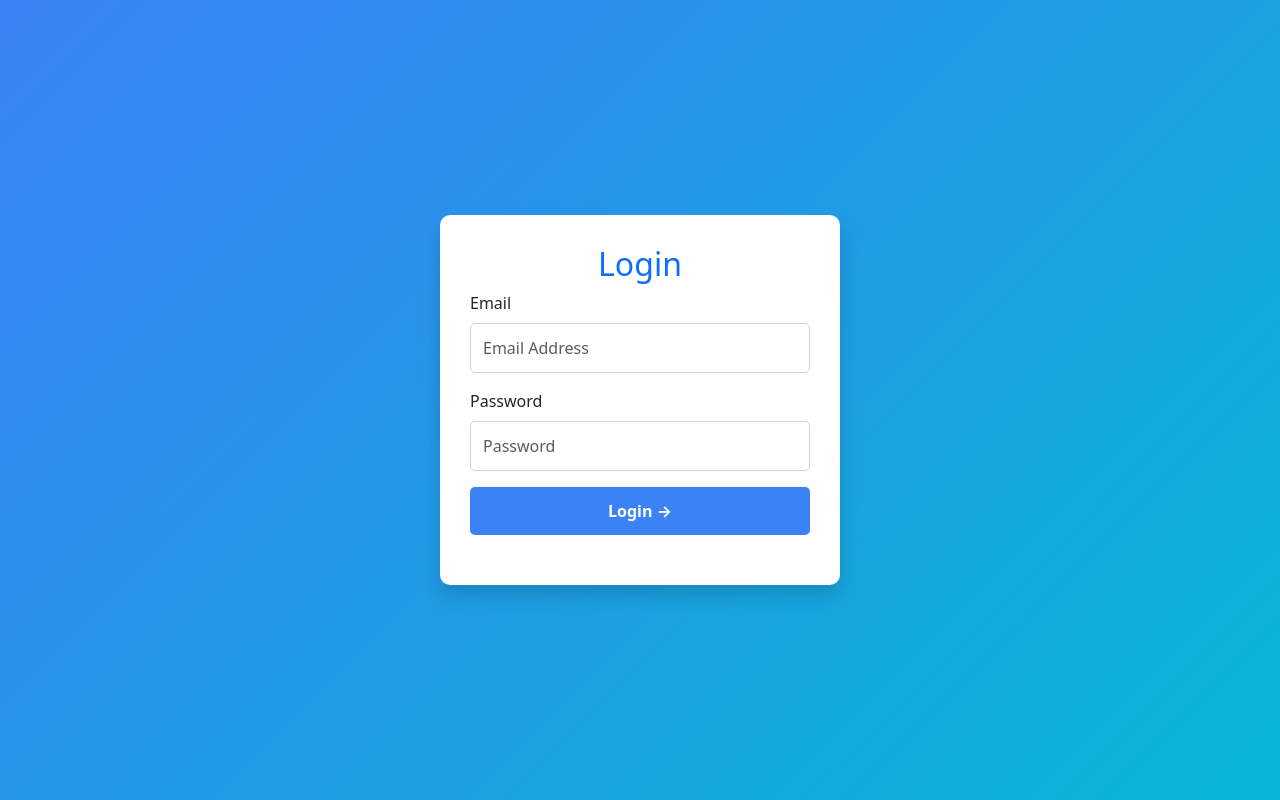
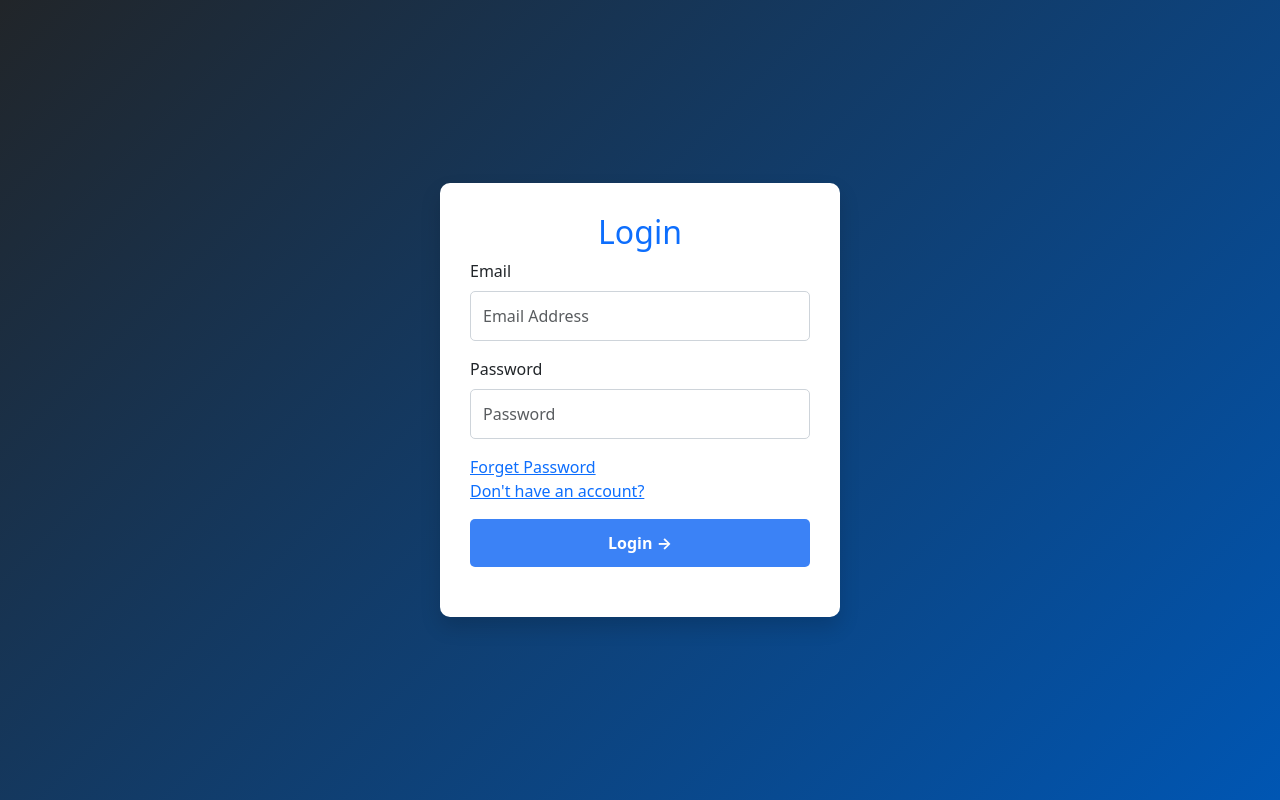
Before and after one commit to Omar-Abdullah-Shaikh-Al-Zoor/CalorieFit, an Angular app in the folder CalorieFitApp/: page /login in a window 1280 px wide. Built offline with nearby package versions, Linux system fonts and the light colour scheme.

Commit message:
Updated Login Layout

```diff
--- a/CalorieFitApp/src/app/login/login.component.css
+++ b/CalorieFitApp/src/app/login/login.component.css
@@ -5,7 +5,7 @@
   justify-content: center;
   align-items: center;
   height: 100vh;
-  background: linear-gradient(135deg, #3b82f6, #06b6d4);
+  background: linear-gradient(135deg,#212529 0%, #0056b3 100%);
   padding: 20px;
 }
 
--- a/CalorieFitApp/src/app/login/login.component.html
+++ b/CalorieFitApp/src/app/login/login.component.html
@@ -51,6 +51,11 @@
               <small>Password is required.</small>
             </div>
           </div>
+          <div class="mb-3">
+            <a class="text-primary" (click)="navigateTo('/forget-password')"> Forget Password</a>
+            <br />
+            <a class="text-primary" (click)="navigateTo('/register')">Don't have an account?</a>
+          </div>
 
           <div class="form-group">
             <button type="submit" class="btn btn-primary w-100">Login &#8594;</button>
--- a/CalorieFitApp/src/app/login/login.component.ts
+++ b/CalorieFitApp/src/app/login/login.component.ts
@@ -35,7 +35,7 @@ export class LoginComponent {
       next: (response) => {
         this.submitted = true;
         this.message = response.message;
-        this.router.navigate(['/home']);
+        this.navigateTo('/home');
       },
       error: (error) => {
         console.log(error.error.error);
@@ -63,4 +63,8 @@ export class LoginComponent {
     }
     this.error = '';
   }
+
+  navigateTo(path: string) {
+    this.router.navigate([path]);
+  }
 }
```
